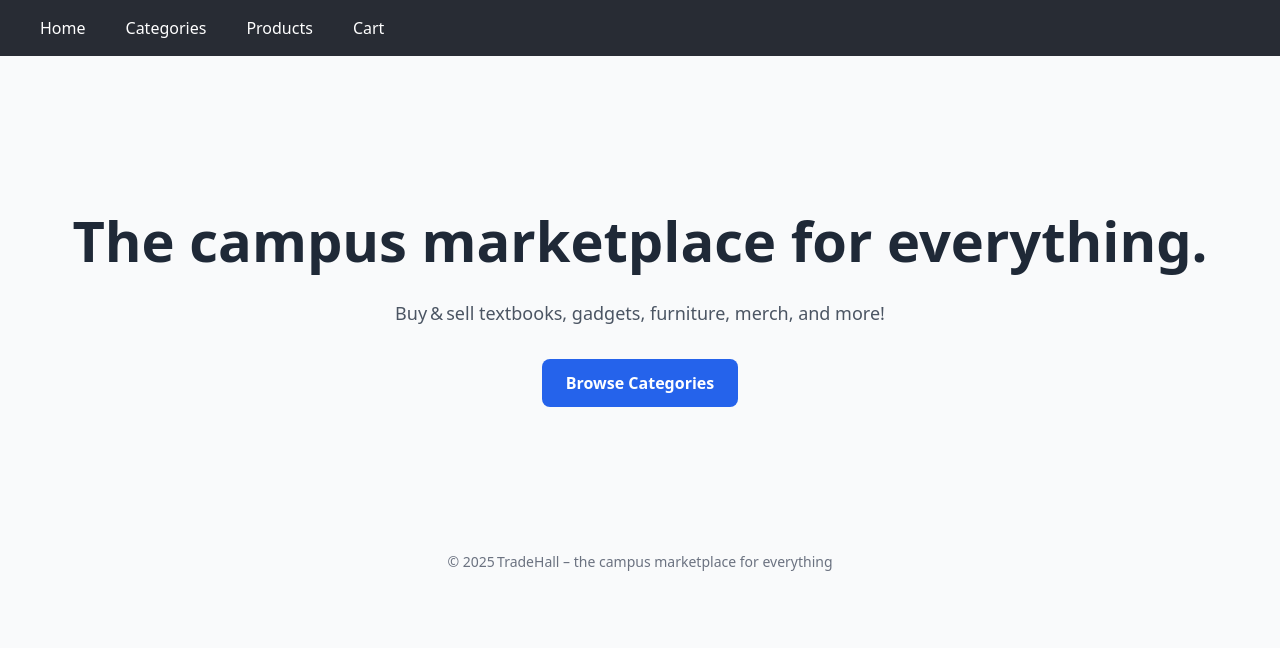
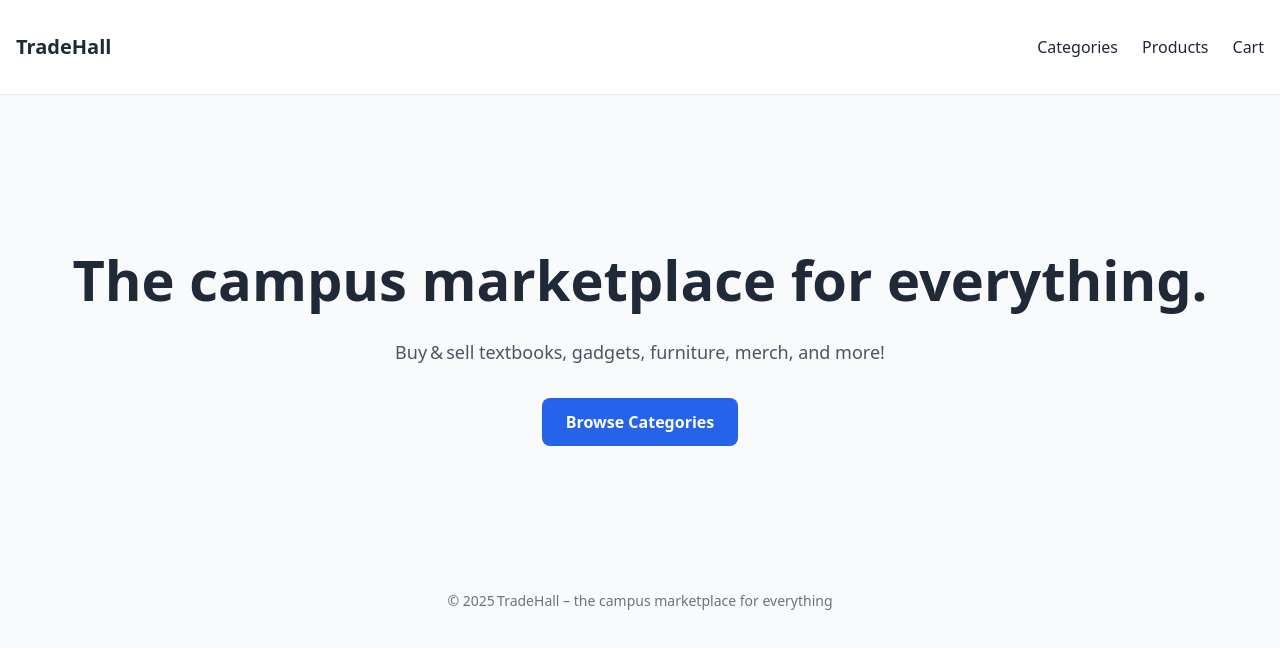
Before and after one commit to drk-c/TradeHall, a React (Create React App) app in the folder tradehall/: page / in a window 1280 px wide. Shown: the top 648 px of the page. Built offline with nearby package versions, Linux system fonts and the light colour scheme.

Commit message:
Separated css into different files

```diff
--- a/tradehall/src/App.css
+++ b/tradehall/src/App.css
@@ -22,87 +22,12 @@ a {
   text-decoration: none;
 }
 
-/* Containers */
-.container {
-  max-width: 1280px;
-  margin: 0 auto;
-  padding: 2rem 1rem;
-}
-
-/* Header ---------------------------------------------------- */
-.th-header {
-  background: #ffffff;
-  border-bottom: 1px solid #e5e7eb; /* gray‑200 */
-}
-
-.th-header .container {
-  display: flex;
-  align-items: center;
-  justify-content: space-between;
-}
-
-.logo {
-  font-weight: 800;
-  font-size: 1.25rem;
-}
-
-nav a {
-  margin-left: 1.5rem;
-  position: relative;
-}
-
-nav a::after {
-  content: "";
-  position: absolute;
-  left: 0;
-  bottom: -4px;
-  width: 0;
-  height: 2px;
-  background: #2563eb; /* blue‑600 */
-  transition: width 0.25s ease;
-}
-
-nav a:hover::after {
-  width: 100%;
-}
-
 /* Footer ---------------------------------------------------- */
 .th-footer {
   text-align: center;
   padding: 3rem 1rem;
   font-size: 0.875rem;
   color: #6b7280; /* gray‑500 */
-}
-
-/* Hero ------------------------------------------------------ */
-.hero {
-  text-align: center;
-  padding: 6rem 1rem;
-}
-
-.hero h1 {
-  font-size: clamp(2.25rem, 6vw, 3.5rem);
-  margin-bottom: 1rem;
-}
-
-.hero p {
-  font-size: 1.125rem;
-  margin-bottom: 2rem;
-  color: #4b5563; /* gray‑600 */
-}
-
-.btn-primary {
-  display: inline-block;
-  background: #2563eb; /* blue‑600 */
-  color: #fff;
-  padding: 0.75rem 1.5rem;
-  border-radius: 0.5rem;
-  font-weight: 600;
-  transition: background 0.25s ease;
-}
-
-.btn-primary:hover {
-  background: #1d4ed8; /* blue‑700 */
 }
 
 /* Grid & Cards --------------------------------------------- */
--- a/tradehall/src/components/Navbar/Navbar.css
+++ b/tradehall/src/components/Navbar/Navbar.css
@@ -1,15 +1,41 @@
 .navbar {
-    background-color: #282c34;
-    padding: 1rem;
-    display: flex;
-    gap: 1rem;
+    background: #ffffff;
+    border-bottom: 1px solid #e5e7eb; /* gray‑200 */
   }
 
-  .nav-link {
-    color: white;
-    text-decoration: none;
+  .container {
+    max-width: 1280px;
+    margin: 0 auto;
+    padding: 2rem 1rem;
   }
 
-  .nav-link:hover {
-    text-decoration: underline;
+  .navbar .container {
+    display: flex;
+    align-items: center;
+    justify-content: space-between;
   }
+
+  .logo {
+    font-weight: 800;
+    font-size: 1.25rem;
+  }
+
+  nav a {
+    margin-left: 1.5rem;
+    position: relative;
+  }
+
+  nav a::after {
+    content: "";
+    position: absolute;
+    left: 0;
+    bottom: -4px;
+    width: 0;
+    height: 2px;
+    background: #2563eb; /* blue‑600 */
+    transition: width 0.25s ease;
+  }
+
+  nav a:hover::after {
+    width: 100%;
+  }
--- a/tradehall/src/components/Navbar/index.js
+++ b/tradehall/src/components/Navbar/index.js
@@ -4,12 +4,18 @@ import './Navbar.css';
 
 function Navbar() {
     return (
-        <nav className="navbar">
-                <Link className="nav-link" to="/">Home</Link>
-                <Link className="nav-link" to="/categories">Categories</Link>
-                <Link className="nav-link" to="/products">Products</Link>
-                <Link className="nav-link" to="/cart">Cart</Link>
-        </nav>
+        <header className="navbar">
+            <div className="container">
+
+                <Link to="/" className="logo">TradeHall</Link>
+
+                <nav className="other-nav">
+                        <Link to="/categories">Categories</Link>
+                        <Link to="/products">Products</Link>
+                        <Link to="/cart">Cart</Link>
+                </nav>
+            </div>
+        </header>
     );
 };
 
--- a/tradehall/src/pages/categoryDetails.js
+++ b/tradehall/src/pages/categoryDetails.js
@@ -34,13 +34,6 @@ const CategoryDetails = () => {
             </div>
         </>
     );
-
-    return (
-        <>
-             <h2 className="page-title">Temp Category Details</h2>
-             <p>Temp category details.</p>
-        </>
-    );
 };
 
 export default CategoryDetails;
--- /dev/null
+++ b/tradehall/src/pages/index.css
@@ -0,0 +1,29 @@
+.hero {
+    text-align: center;
+    padding: 6rem 1rem;
+  }
+
+  .hero h1 {
+    font-size: clamp(2.25rem, 6vw, 3.5rem);
+    margin-bottom: 1rem;
+  }
+
+  .hero p {
+    font-size: 1.125rem;
+    margin-bottom: 2rem;
+    color: #4b5563; /* gray‑600 */
+  }
+
+  .btn-primary {
+    display: inline-block;
+    background: #2563eb; /* blue‑600 */
+    color: #fff;
+    padding: 0.75rem 1.5rem;
+    border-radius: 0.5rem;
+    font-weight: 600;
+    transition: background 0.25s ease;
+  }
+
+  .btn-primary:hover {
+    background: #1d4ed8; /* blue‑700 */
+  }
--- a/tradehall/src/pages/index.js
+++ b/tradehall/src/pages/index.js
@@ -1,5 +1,6 @@
 import React from "react";
 import { Link } from 'react-router-dom';
+import "./index.css"
 
 const Home = () => {
     return (
```
